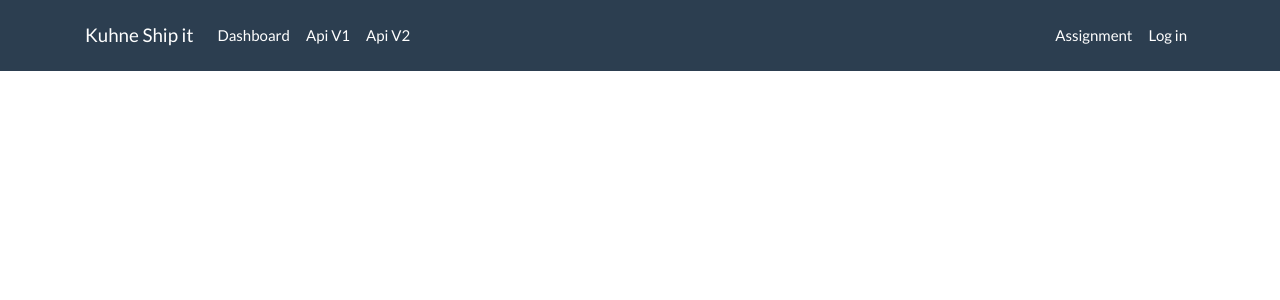
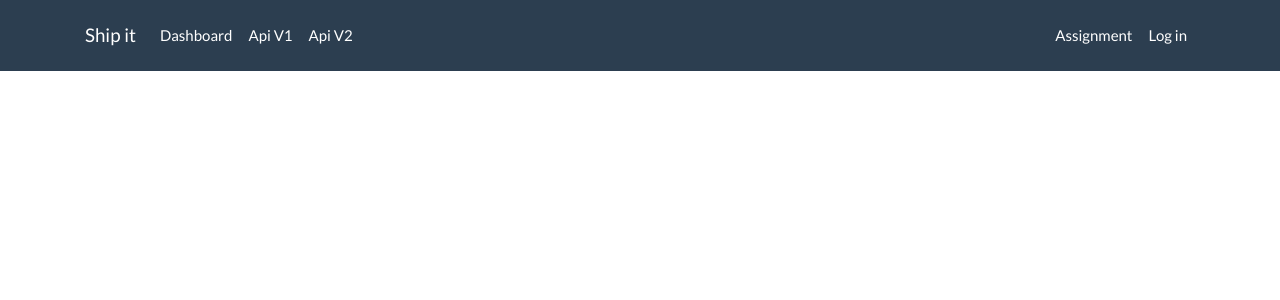
Before and after one commit to ahmednafies/tracking_app, a Django app: template templates/base.html in a window 1280 px wide. Shown: the top 300 px of the page. Run offline with Django 3.2, Linux system fonts and the light colour scheme; the template is opened without the code that fills it, so the values that code supplies are empty; some libraries are stand-ins or nearby versions.

Commit message:
fixes base template

```diff
--- a/templates/base.html
+++ b/templates/base.html
@@ -1,21 +1,23 @@
 <!DOCTYPE html>
 <html lang="en">
+
     <head>
         <meta charset="UTF-8">
         <meta name="viewport" content="width=device-width, initial-scale=1">
-    <title>Kuhne Ship it</title>
+        <title>Ship it</title>
 
         {# Styles #}
 
         <link rel="stylesheet" href="https://bootswatch.com/4/flatly/bootstrap.min.css">
     </head>
+
     <body>
 
         {# Navigation bar #}
 
         <nav class="navbar navbar-expand-md navbar-dark bg-primary mb-4">
             <div class="container">
-            <a class="navbar-brand" href="{% url 'dashboard' %}">Kuhne Ship it</a>
+                <a class="navbar-brand" href="{% url 'dashboard' %}">Ship it</a>
                 <button class="navbar-toggler" type="button" data-toggle="collapse" data-target="#navbar"
                     aria-controls="navbar" aria-expanded="false" aria-label="Toggle navigation">
                     <span class="navbar-toggler-icon"></span>
@@ -38,8 +40,8 @@
                         </li>
                         {% if request.user.is_authenticated %}
                         <li class="nav-item dropdown">
-                            <a class="nav-link dropdown-toggle" href="#" id="dropdown"
-                               data-toggle="dropdown" aria-haspopup="true" aria-expanded="false">
+                            <a class="nav-link dropdown-toggle" href="#" id="dropdown" data-toggle="dropdown"
+                                aria-haspopup="true" aria-expanded="false">
                                 {{ request.user.get_full_name|default:request.user.email }}
                             </a>
                             <div class="dropdown-menu dropdown-menu-right" aria-labelledby="dropdown">
@@ -80,4 +82,5 @@
             integrity="sha384-8iPTk2s/jMVj81dnzb/iFR2sdA7u06vHJyyLlAd4snFpCl/SnyUjRrbdJsw1pGIl"
             crossorigin="anonymous"></script>
     </body>
+
 </html>
```
Lines whose indentation alone changed are shown as unchanged.
